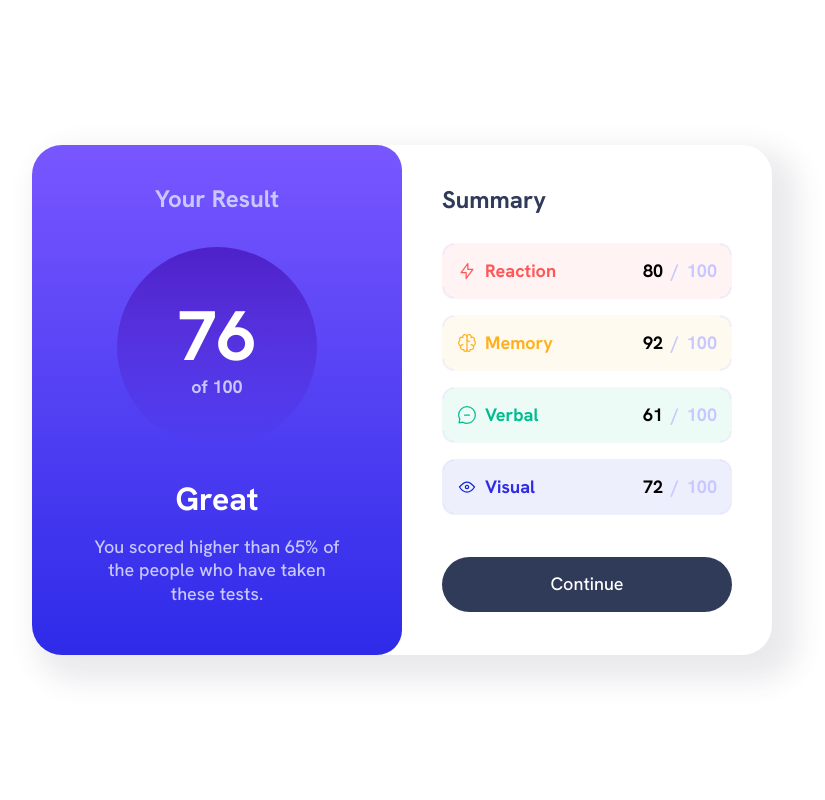
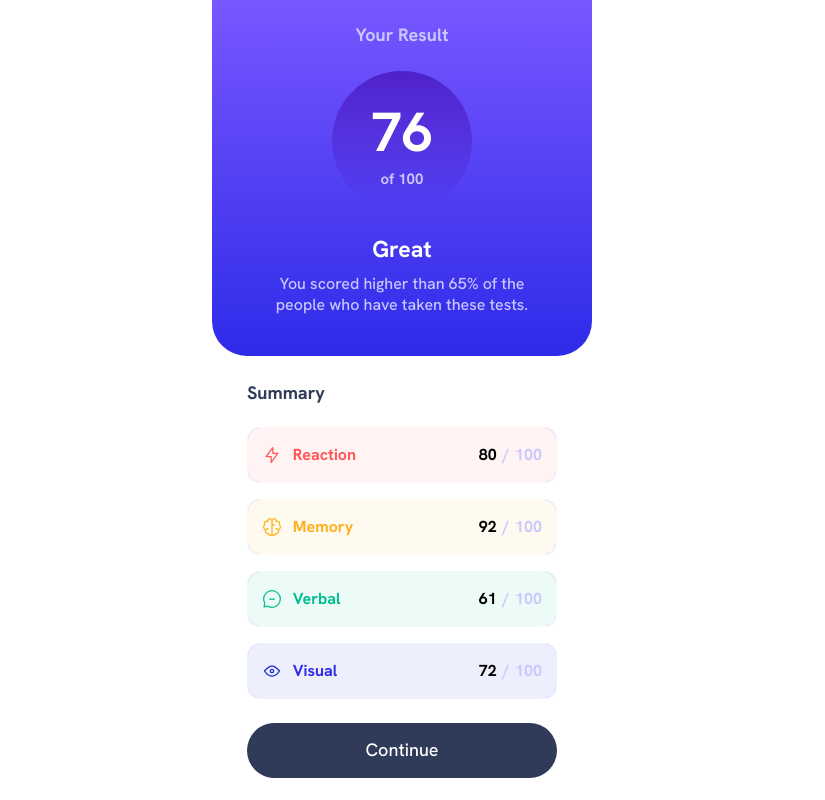
Before and after one commit to MarcinBolt/FEM-challenge-2, a plain HTML site: page index.html in a window 1280 px wide. Shown: the whole page, without its empty margins (238-1063 px from the left). Drawn offline with nearby package versions, Linux system fonts and the light colour scheme.

Commit message:
fixed styling for mobile

```diff
--- a/css/main.css
+++ b/css/main.css
@@ -40,24 +40,40 @@
   align-items: center;
   justify-content: center;
   max-width: 100%;
-  height: 100vh;
+  height: 100%;
+}
+
+@media screen and (min-width: 1440px) {
+  .container {
+    max-width: 100%;
+    height: 100vh;
+  }
 }
 
 .section {
   display: flex;
   align-content: center;
   justify-content: center;
-  flex-direction: row;
-  -webkit-box-shadow: 15px 15px 28px 11px rgba(66, 68, 90, 0.11);
-  -moz-box-shadow: 15px 15px 28px 11px rgba(66, 68, 90, 0.11);
-  box-shadow: 15px 15px 28px 11px rgba(66, 68, 90, 0.11);
-  border-radius: 30px;
+  flex-direction: column;
   padding: 0;
   margin: 0;
-  height: 510px;
+  min-height: fit-content;
   width: fit-content;
   background-color: var(--cardBackGColor);
   overflow: hidden;
+  border-radius: 0;
+}
+
+@media screen and (min-width: 1440px) {
+  .section {
+    height: 510px;
+    width: fit-content;
+    flex-direction: row;
+    -webkit-box-shadow: 15px 15px 28px 11px rgba(66, 68, 90, 0.11);
+    -moz-box-shadow: 15px 15px 28px 11px rgba(66, 68, 90, 0.11);
+    box-shadow: 15px 15px 28px 11px rgba(66, 68, 90, 0.11);
+    border-radius: 30px;
+  }
 }
 
 .result-div {
@@ -66,21 +82,40 @@
   align-items: center;
   justify-content: space-between;
   flex-direction: column;
-  width: 370px;
-  padding-top: 40px;
-  padding-bottom: 50px;
-  padding-inline: 55px;
-  border-top-right-radius: 25px;
-  border-bottom-right-radius: 25px;
+  width: 380px;
+  padding-top: 25px;
+  padding-bottom: 40px;
+  padding-inline: 60px;
+  border-bottom-left-radius: 35px;
+  border-bottom-right-radius: 35px;
   overflow: hidden;
   background-color: var(--cardBackGColor);
 }
 
+@media screen and (min-width: 1440px) {
+  .result-div {
+    width: 370px;
+    padding-top: 40px;
+    padding-bottom: 50px;
+    padding-inline: 55px;
+    border-top-right-radius: 30px;
+    border-bottom-left-radius: 30px;
+    border-bottom-right-radius: 30px;
+  }
+}
+
 .result-header {
+  font-size: 18px;
   font-family: 'Hanken Grotesk';
   color: var(--lightLavender);
   padding: 0;
   margin: 0;
+}
+
+@media screen and (min-width: 1440px) {
+  .result-header {
+    font-size: 1.5em;
+  }
 }
 
 .test-results-circle {
@@ -90,12 +125,18 @@
   flex-wrap: wrap;
   align-items: center;
   justify-content: center;
-  /* border: 1px solid black; */
-  width: 200px;
-  height: 200px;
-  margin: 17px;
+  width: 140px;
+  height: 140px;
+  margin: 25px;
   border-radius: 50%;
-  /* padding-inline: 20px; */
+}
+
+@media screen and (min-width: 1440px) {
+  .test-results-circle {
+    width: 200px;
+    height: 200px;
+    margin: 17px;
+  }
 }
 
 .result-points {
@@ -103,10 +144,20 @@
   align-items: center;
   justify-content: center;
   font-family: 'Hanken Grotesk';
-  font-size: 70px;
+  font-size: 55px;
   font-weight: 700;
   color: var(--white);
-  padding: 0;
+  padding: 8px 0 0 0;
+  /* padding-top:5px; */
+  margin: 0;
+  /* padding-bottom: 2px; */
+}
+
+@media screen and (min-width: 1440px) {
+  .result-points {
+    font-size: 70px;
+    padding: 0;
+  }
 }
 
 .result-points-span {
@@ -114,23 +165,38 @@
   align-items: center;
   justify-content: center;
   font-family: 'Hanken Grotesk';
-  font-size: 18px;
+  font-size: 15px;
   font-weight: 700;
+  padding-top: 7px;
   color: var(--lightLavender);
+}
+
+@media screen and (min-width: 1440px) {
+  .result-points-span {
+    font-size: 18px;
+    padding-top: 0px;
+  }
 }
 
 .result-status {
   font-family: 'Hanken Grotesk';
-  font-size: 32px;
+  font-size: 23px;
   font-weight: 700;
-  padding: 0;
+  padding-bottom: 12px;
   margin: 0;
   color: var(--white);
 }
 
+@media screen and (min-width: 1440px) {
+  .result-status {
+    font-size: 32px;
+    padding-bottom: 0;
+  }
+}
+
 .result-comment {
   font-family: 'Hanken Grotesk';
-  font-size: 18px;
+  font-size: 16px;
   line-height: 1.3;
   font-weight: 500;
   text-align: center;
@@ -139,34 +205,57 @@
   color: var(--lightLavender);
 }
 
+@media screen and (min-width: 1440px) {
+  .result-comment {
+    font-size: 18px;
+    line-height: 1.3;
+    font-weight: 500;
+  }
+}
+
 .summary-div {
   display: flex;
   align-items: flex-start;
   align-content: flex-start;
   justify-content: flex-start;
-  /* gap: 25px; */
-  width: 370px;
+  width: 380px;
   flex-direction: column;
-  padding-inline: 40px;
-  padding-block: 39px;
+  padding-inline: 35px;
+  padding-top: 25px;
+  padding-bottom: 19px;
   overflow: hidden;
   background-color: var(--cardBackGColor);
 }
-@media (min-width: 1440px) {
+
+@media screen and (min-width: 1440px) {
   .summary-div {
-    /* max-width: 380px; */
+    width: 370px;
+    flex-direction: column;
+    padding-inline: 40px;
+    padding-top: 39px;
+    padding-bottom: 39px;
   }
 }
 
 .summary-header {
   color: var(--darkGrayBlue);
   font-family: 'Hanken Grotesk';
-  font-size: 24px;
+  font-size: 18px;
   line-height: 1.3;
   font-weight: 700;
-  padding: 0;
+  padding-top: 0;
+  padding-bottom: 23px;
   margin: 0;
-  padding-bottom: 28px;
+}
+
+@media screen and (min-width: 1440px) {
+  .summary-header {
+    font-size: 24px;
+    line-height: 1.3;
+    padding-top: 0;
+    padding-bottom: 20px;
+    margin: 0;
+  }
 }
 
 .summary-list {
@@ -175,10 +264,15 @@
   width: 100%;
   align-content: flex-start;
   flex-direction: column;
-  /* gap: 2px */
   padding: 0;
   margin: 0;
-  padding-bottom: 26px;
+  padding-bottom: 8px;
+}
+
+@media screen and (min-width: 1440px) {
+  .summary-list {
+    padding-bottom: 26px;
+  }
 }
 
 .summary-list-element {
@@ -205,7 +299,7 @@
       calc(100% - 2 * var(--w)) 100% repeat-y,
     linear-gradient(-90deg, #000 calc(2 * var(--b)), #0000 0) var(--b) 50%/100%
       calc(100% - 2 * var(--w)) repeat-x,
-    linear-gradient(#000 0 0) content-box, linear-gradient(#000 0 0);
+    linear-gradient(0deg, #000 0 0) content-box, linear-gradient(0deg, #000 0 0);
   -webkit-mask-composite: destination-out;
   mask-composite: exclude;
 }
@@ -224,14 +318,33 @@
 .span-slash,
 .span-100 {
   font-family: 'Hanken Grotesk';
-  font-size: 18px;
+  font-size: 16px;
   line-height: 1.55;
   font-weight: 700;
 }
 
+@media screen and (min-width: 1440px) {
+  .span-category,
+  .span-score,
+  .span-slash,
+  .span-100 {
+    font-size: 18px;
+    line-height: 1.55;
+  }
+}
+
 .span-category {
   width: 70px;
-  margin-right: 80px;
+  margin-right: 110px;
+  margin-left: 5px;
+}
+
+@media screen and (min-width: 1440px) {
+  .span-category {
+    width: 70px;
+    margin-right: 75px;
+    margin-left: 8px;
+  }
 }
 
 .summary-list-element.reaction {
@@ -268,11 +381,9 @@
   display: flex;
   width: 100%;
   height: 55px;
-  /* padding-block: 18px; */
   border: 0;
   border-radius: 50px;
   background: var(--darkGrayBlue);
-  /* background: linear-gradient(180deg, var(--darkGrayBlue) 0%, var(--darkGrayBlue) 100%); */
   color: var(--white);
   font-family: 'Hanken Grotesk';
   font-size: 18px;
--- a/index.html
+++ b/index.html
@@ -41,34 +41,51 @@
           <ul class="summary-list">
             <li class="summary-list-element reaction">
               <p class="summary-list-p">
-                <img class="icon" width="20" height="20" alt="" /><span class="span-category"></span
-                ><span class="span-score"></span><span class="span-slash">/</span
-                ><span class="span-100">100</span>
+                <img
+                  class="icon"
+                  width="20"
+                  height="20"
+                  src="./assets/images/icon-reaction.svg"
+                  alt=""
+                /><span class="span-category"></span><span class="span-score"></span
+                ><span class="span-slash">/</span><span class="span-100">100</span>
               </p>
             </li>
             <li class="summary-list-element memory">
               <p class="summary-list-p">
-                <img class="icon" width="20" height="20" alt="" /><span class="span-category"></span
-                ><span class="span-score"></span><span class="span-slash">/</span
-                ><span class="span-100">100</span>
+                <img
+                  class="icon"
+                  width="20"
+                  height="20"
+                  src="./assets/images/icon-memory.svg"
+                  alt=""
+                /><span class="span-category"></span><span class="span-score"></span
+                ><span class="span-slash">/</span><span class="span-100">100</span>
               </p>
-              <!-- <img class="icon" />Memory 92 <span class="span-100">/ 100</span> -->
             </li>
             <li class="summary-list-element verbal">
               <p class="summary-list-p">
-                <img class="icon" width="20" height="20" alt="" /><span class="span-category"></span
-                ><span class="span-score"></span><span class="span-slash">/</span
-                ><span class="span-100">100</span>
+                <img
+                  class="icon"
+                  width="20"
+                  height="20"
+                  src="./assets/images/icon-verbal.svg"
+                  alt=""
+                /><span class="span-category"></span><span class="span-score"></span
+                ><span class="span-slash">/</span><span class="span-100">100</span>
               </p>
-              <!-- <img class="icon" />Verbal 61 <span class="span-100">/ 100</span> -->
             </li>
             <li class="summary-list-element visual">
               <p class="summary-list-p">
-                <img class="icon" width="20" height="20" alt="" /><span class="span-category"></span
-                ><span class="span-score"></span><span class="span-slash">/</span
-                ><span class="span-100">100</span>
+                <img
+                  class="icon"
+                  width="20"
+                  height="20"
+                  src="./assets/images/icon-visual.svg"
+                  alt=""
+                /><span class="span-category"></span><span class="span-score"></span
+                ><span class="span-slash">/</span><span class="span-100">100</span>
               </p>
-              <!-- <img class="icon" />Visual 72 <span class="span-100">/ 100</span> -->
             </li>
           </ul>
           <button class="button" type="button">Continue</button>
--- a/main.js
+++ b/main.js
@@ -1,11 +1,9 @@
 fetch('data.json')
   .then(response => response.json())
   .then(data => {
-    const iconsDOM = document.querySelectorAll('.icon');
     const categoryDOM = document.querySelectorAll('.span-category');
     const scoreDOM = document.querySelectorAll('.span-score');
-    for (let i = 0; i < iconsDOM.length; i++) {
-      iconsDOM[i].src = data[i].icon;
+    for (let i = 0; i < categoryDOM.length; i++) {
       categoryDOM[i].textContent = data[i].category;
       scoreDOM[i].textContent = data[i].score;
     }
```
